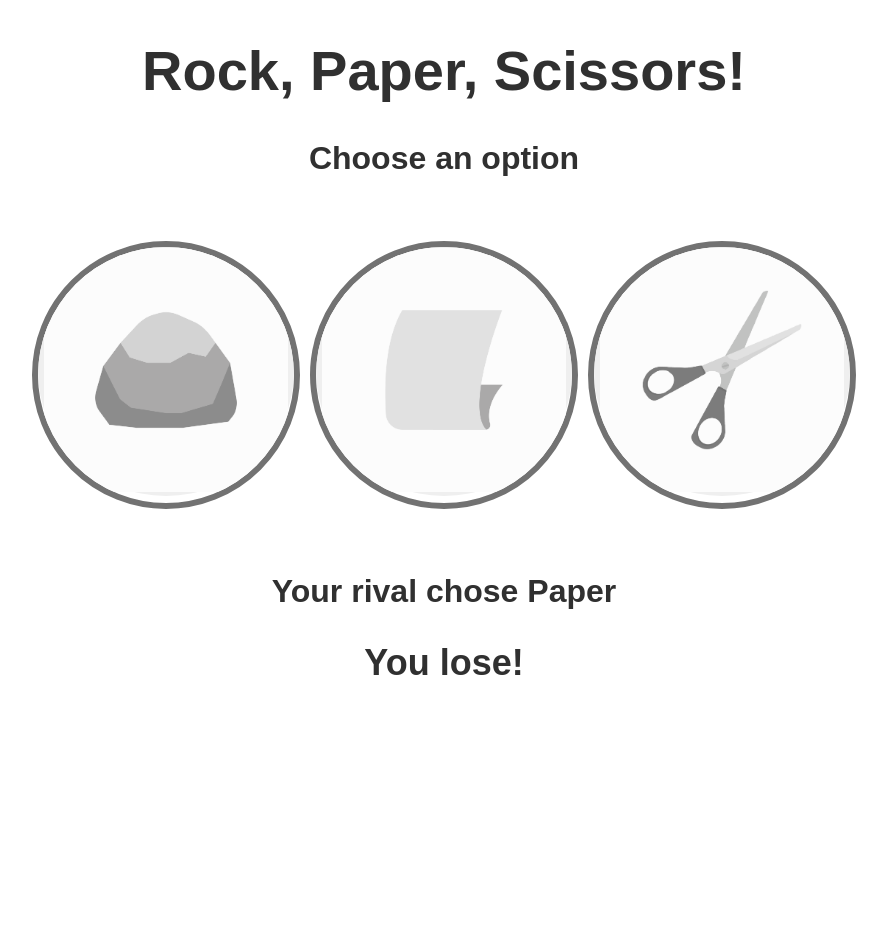
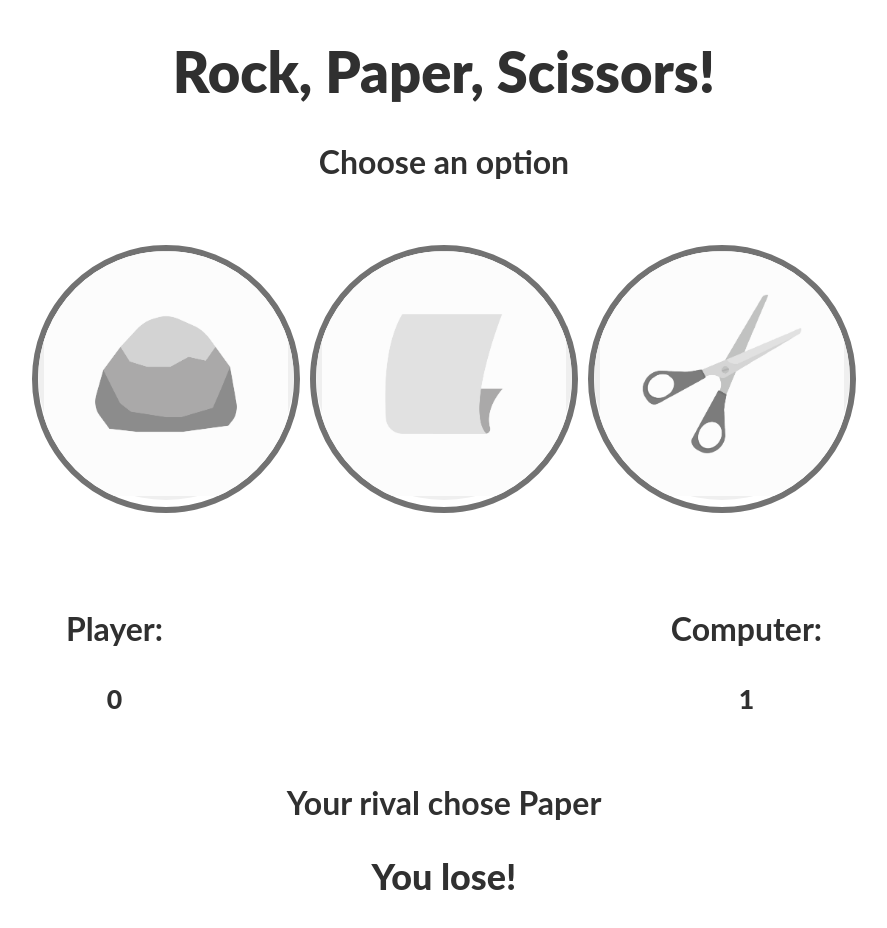
Before and after one commit to GenieDex/TOP-F03-RockPaperScissors, a plain HTML site: page index.html in a window 1280 px wide. Both pictures are taken after a click on the button 362 px from the left and 371 px from the top of the page. Shown: the whole page, without its empty margins (196-1083 px from the left). Before the commit the page ends 800 px from the top, so only its background shows below. Drawn offline with Linux system fonts and the light colour scheme.

Commit message:
Added scoreboard and win/lose message. Added developer note with reminder for future changes if this project is ever revisited.

```diff
--- a/index.html
+++ b/index.html
@@ -21,10 +21,23 @@
             <button id="choiceScissors"><img src="img/Scissors.png"></button>
         </div>
     </div>
+    <div id="Score">
+        <div>
+        <h3 id="player">Player:</h3>
+        <h4 id="playerScore"></h4>
+        </div>
+        <div>
+        <h3 id="computer">Computer:</h3>
+        <h4 id="computerScore"></h4>
+        </div>
+    </div>
 
-    <div id="gameresult">
+    <div>
         <h3 id="rivalChoice"> </h3>
         <h2 id="gameResult"></h2>
+    </div>
+    <div>
+
     </div>
 
     <script>
--- a/rps.js
+++ b/rps.js
@@ -1,6 +1,8 @@
 const options = ["rock", "paper", "scissors"];
 let playerChoice;
 let gameResult;
+let playerScore = 0;
+let computerScore = 0;
 
 function getComputerChoice() {
   let choice = options[parseInt(Math.random() * 3)];
@@ -24,18 +26,20 @@ function getPlayerChoice() {
 
 function rockPaperScissors(player, computer) {
   if (computer === player) {
-    return "Tie!";
+    return "Tie!"
   } else if (
     (computer === "rock" && player === "scissors") ||
     (computer === "paper" && player === "rock") ||
     (computer === "scissors" && player === "paper")
   ) {
+    computerScore++;
     return "You lose!";
   } else if (
     (computer === "scissors" && player === "rock") ||
     (computer === "rock" && player === "paper") ||
     (computer === "paper" && player === "scissors")
   ) {
+    playerScore++;
     return "You win!";
   } else if (
     player !== "rock" &&
@@ -57,6 +61,28 @@ function displayResult() {
   }
   gameResult = rockPaperScissors(playerChoice, computer);
   document.getElementById("gameResult").innerHTML = gameResult;
+  document.getElementById("playerScore").innerHTML = playerScore;
+  document.getElementById("computerScore").innerHTML = computerScore;
+  scoreboard();
+
+}
+
+function scoreboard(){
+
+  if (playerScore >= 5){
+    document.getElementById("Score").innerHTML = "You won this battle!";
+    document.getElementById("rivalChoice").innerHTML = "";
+    document.getElementById("player").innerHTML = "";
+    document.getElementById("computer").innerHTML = "";
+
+
+  } else if (computerScore >= 5) {
+    document.getElementById("Score").innerHTML = "You lost this battle!";
+    document.getElementById("rivalChoice").innerHTML = "";
+    document.getElementById("player").innerHTML = "";
+    document.getElementById("computer").innerHTML = "";
+
+  }
 }
 
 function game() {
--- a/styles.css
+++ b/styles.css
@@ -1,5 +1,7 @@
+
+@import url('https://fonts.googleapis.com/css2?family=Roboto:ital,wght@0,100;0,300;0,400;0,500;0,700;0,900;1,100;1,300;1,400;1,500;1,700&display=swap');
 * {
-    font-family: Arial, Helvetica, sans-serif;
+    font-family: lato;
     color: rgb(48, 48, 48);
 }
 button{
@@ -35,6 +37,20 @@ button{
     display: block;
 }
 
+#Score {
+    display: flex;
+    justify-content: space-around;
+    font-weight: 800;
+    font-size: 32pt;
+}
+#playerScore, #computerScore{
+    font-weight: 800;
+    text-align: center;
+    font-size: 20pt;
+}
+
+
+
 h1{
     font-weight: 900;
     text-align: center;
```
